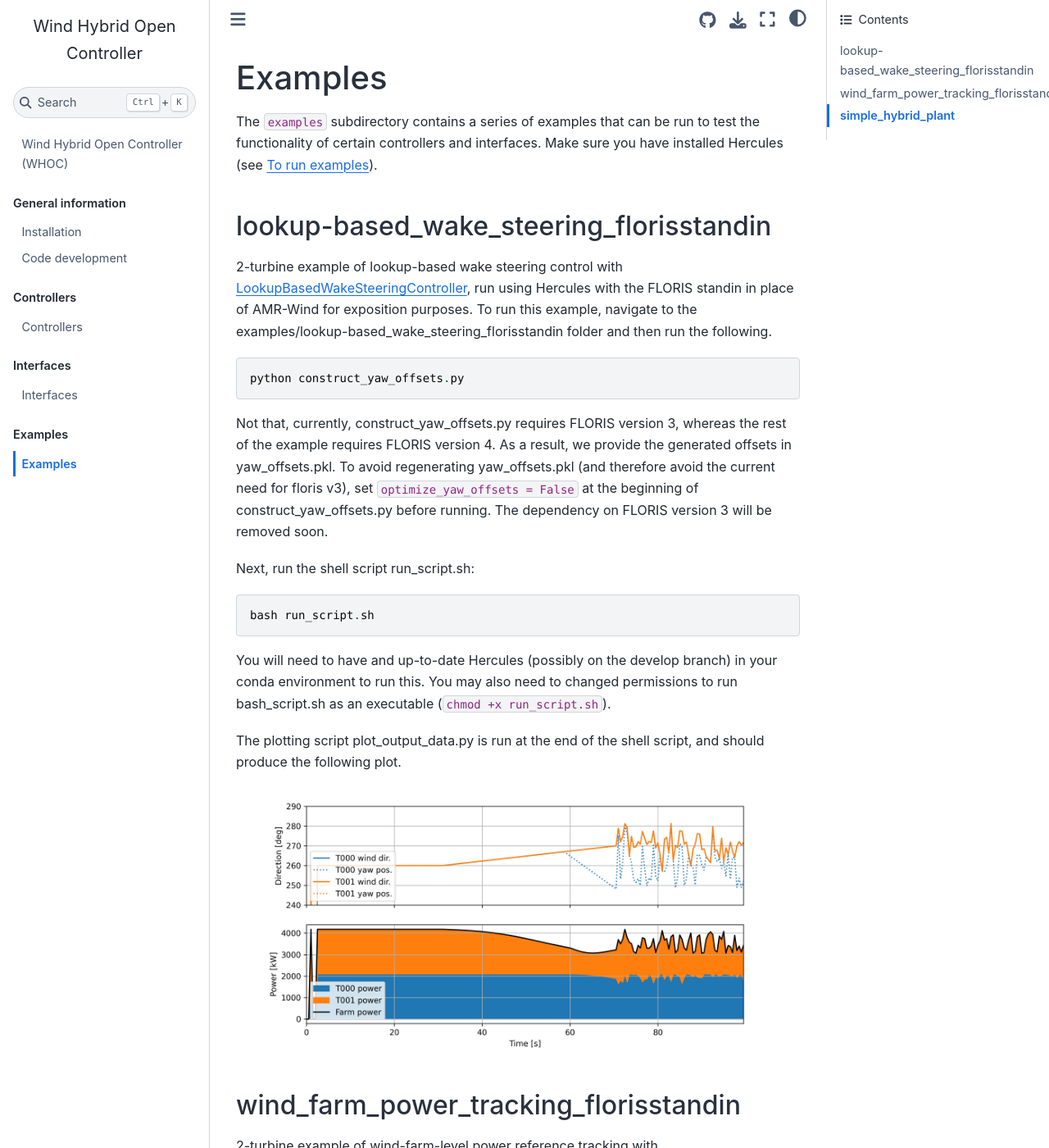
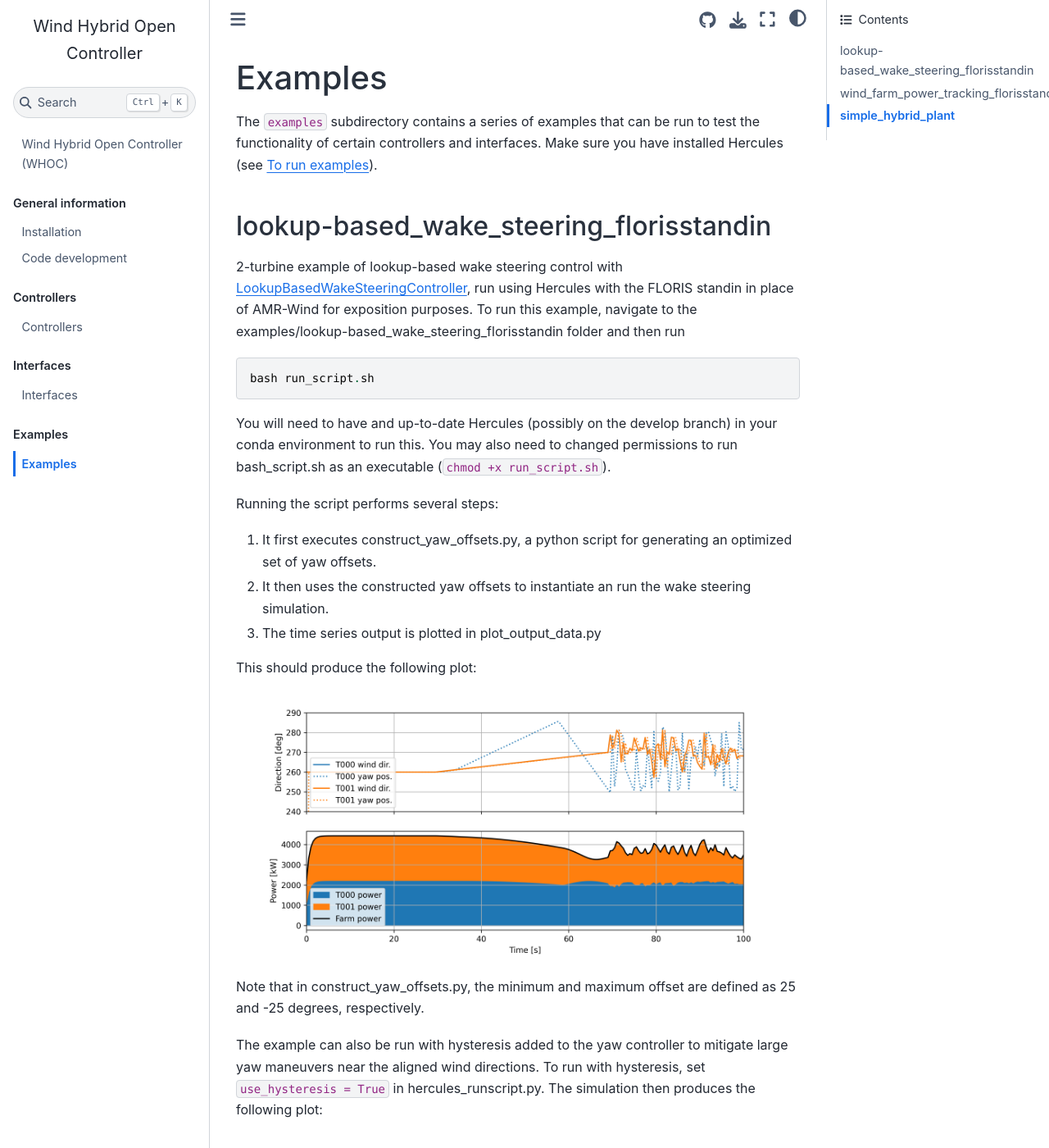
Before and after one commit to NREL/wind-hybrid-open-controller, a Jupyter Book: the page built from docs/examples.md, in a window 1280 px wide and 1400 px high. Shown: the whole window at 82% size. Built offline with Jupyter Book 1.0.4 settings and Sphinx 7.4.7 and the Sphinx Book theme 1.1.4, drawn with Linux system fonts in a browser that asks for light colours; some of the changed text lies outside the part shown.

Commit message:
Extend example to use hysteresis.

````diff
--- a/docs/examples.md
+++ b/docs/examples.md
@@ -11,29 +11,45 @@ of certain controllers and interfaces. Make sure you have installed Hercules
 {ref}`controllers_luwakesteer`,
 run using Hercules with the FLORIS standin
 in place of AMR-Wind for exposition purposes. To run this example, navigate to the
-examples/lookup-based_wake_steering_florisstandin folder and then run the following.
-```
-python construct_yaw_offsets.py
-```
-
-Not that, currently, construct_yaw_offsets.py requires FLORIS version 3, whereas the rest of the
-example requires FLORIS version 4. As a result, we provide the generated offsets in
-yaw_offsets.pkl. To avoid regenerating yaw_offsets.pkl (and therefore avoid the current need for
-floris v3), set `optimize_yaw_offsets = False` at the beginning of construct_yaw_offsets.py before
-running. The dependency on FLORIS version 3 will be removed soon.
-
-Next, run the shell script run_script.sh:
+examples/lookup-based_wake_steering_florisstandin folder and then run
 ```
 bash run_script.sh
 ```
-You will need to have and up-to-date Hercules (possibly on the develop branch) in your conda
-environment to run this. You may also need to changed permissions to run bash_script.sh as an executable (`chmod +x run_script.sh`).
+You will need to have and up-to-date Hercules (possibly on the develop branch) in your conda environment to run this. You may also need to changed permissions to run bash_script.sh as an executable (`chmod +x run_script.sh`).
 
-The plotting script plot_output_data.py is run at the end of the shell script,
-and should produce the following plot.
+Running the script performs several steps:
+
+1. It first executes construct_yaw_offsets.py, a python script for generating an
+optimized set of yaw offsets.
+
+2. It then uses the constructed yaw offsets to instantiate an run the wake
+steering simulation.
+
+3. The time series output is plotted in plot_output_data.py
+
+This should produce the following plot:
 ![Results of lookup-based_wake_steering_florisstandin example](
     graphics/lookup-table-example-plot.png
 )
+
+Note that in construct_yaw_offsets.py, the minimum and maximum offset are defined
+as 25 and -25 degrees, respectively.
+
+The example can also be run with hysteresis added to the yaw controller to mitigate large yaw
+maneuvers near the aligned wind directions. To run with hysteresis, set `use_hysteresis = True` in
+hercules_runscript.py. The simulation then produces the following plot:
+![Results of lookup-based_wake_steering_florisstandin example](
+    graphics/lookup-table-example-plot_hysteresis.png
+)
+
+Finally, an extra script is provided to compare various options for designing the wake steering
+look-up tables. This is run using
+```
+python compare_yaw_offset_designs.py
+```
+and compares the yaw offsets computed using the base approach; adding wind direction uncertainty;
+applying rate limits to the yaw offsets; and computing offsets for a single wind speed and extending
+to all operational wind speeds following a simple ramping heuristic.
 
 (examples_wfpowertracking)=
 ## wind_farm_power_tracking_florisstandin
````
Also changed, not shown: docs/graphics/lookup-table-example-plot.png, docs/graphics/lookup-table-example-plot_hysteresis.png (added), 1 other file.
